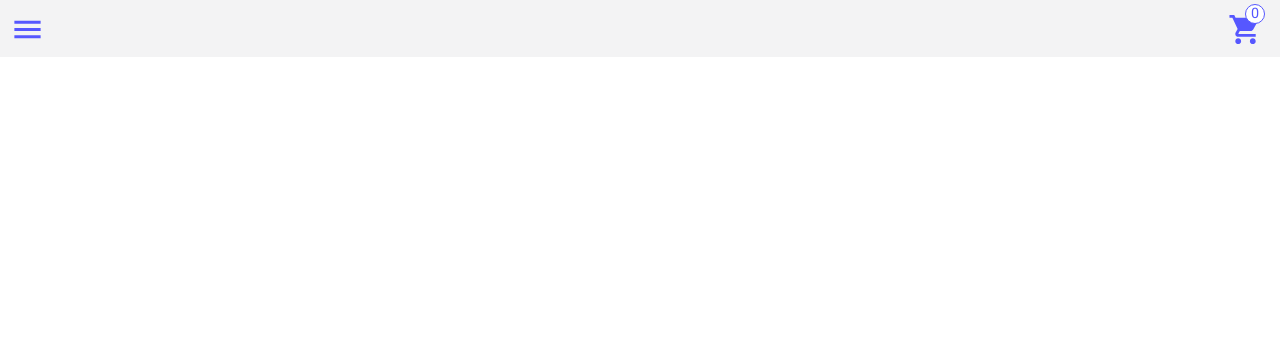
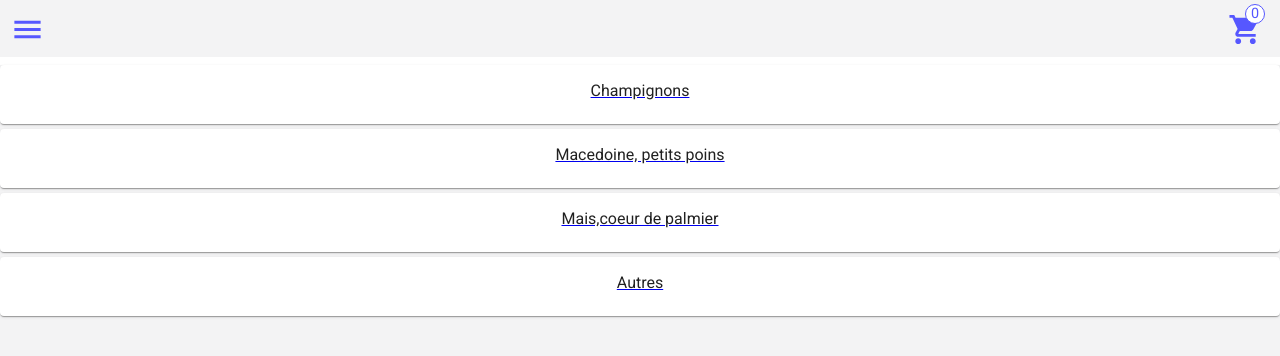
Before and after one commit to Rachidba/e-grocery, a React (Create React App) app in the folder web-client/: page /subcategories/1 in a window 1280 px wide. Before the commit this address had no page. Shown: the top 356 px of the page. Built offline with nearby package versions, Linux system fonts and the light colour scheme; what redux-immutable-state-invariant would draw is missing.

Commit message:
[Frontend] Create subcategories page

```diff
--- a/web-client/src/App.tsx
+++ b/web-client/src/App.tsx
@@ -1,20 +1,40 @@
 import React from 'react';
-import Theme from './Theme';
-import { ThemeProvider } from '@material-ui/core/styles';
+import Theme, { backgroundColor } from './Theme';
+import { makeStyles, ThemeProvider } from '@material-ui/core/styles';
 import Navbar from './components/Navbar/Navbar';
 import { Route, Switch } from 'react-router-dom';
 import CategoriesList from './pages/CategoriesList/CategoriesList';
 import NotFound from './pages/NotFound/NotFound';
+import SubcategoriesList from './pages/SubcategoriesList/SubcategoriesList';
+import ProductsList from './pages/ProductsList/ProductsList';
+import { Container } from '@material-ui/core';
+
+const useStyles = makeStyles({
+  app: {
+    margin: 0,
+    padding: 0,
+    marginTop: '65px',
+    backgroundColor: backgroundColor,
+  },
+});
 
 const App: React.FC = () => {
+  const classes = useStyles();
   return (
     <ThemeProvider theme={Theme}>
       <Navbar />
-      <Switch>
-        <Route exact path="/" component={CategoriesList} />
-        <Route path="/categories" component={CategoriesList} />
-        <Route component={NotFound} />
-      </Switch>
+      <Container className={classes.app}>
+        <Switch>
+          <Route exact path="/" component={CategoriesList} />
+          <Route path="/categories" component={CategoriesList} />
+          <Route
+            path="/subcategories/:categoryId"
+            component={SubcategoriesList}
+          />
+          <Route path="/products/:subcategoryId" component={ProductsList} />
+          <Route component={NotFound} />
+        </Switch>
+      </Container>
     </ThemeProvider>
   );
 };
--- a/web-client/src/index.css
+++ b/web-client/src/index.css
@@ -1,4 +1,5 @@
 body {
+  background-color: '#F3F3F4';
   margin: 0;
   font-family: Roboto, -apple-system, BlinkMacSystemFont, 'Segoe UI', 'Roboto',
     'Oxygen', 'Ubuntu', 'Cantarell', 'Fira Sans', 'Droid Sans', 'Helvetica Neue',
--- a/web-client/src/pages/CategoriesList/CategoriesList.tsx
+++ b/web-client/src/pages/CategoriesList/CategoriesList.tsx
@@ -2,15 +2,12 @@ import { makeStyles } from '@material-ui/core';
 import React, { useEffect, useState } from 'react';
 import { getCategories } from '../../services/apiMock';
 import { Category } from '../../store/types';
-import { backgroundColor } from '../../Theme';
 import CategoryItem from './CategoryItem/CategoryItem';
 
 const useStyle = makeStyles(() => ({
   categories: {
-    marginTop: '65px',
     display: 'grid',
     rowGap: '5px',
-    backgroundColor: backgroundColor,
     height: '100vh',
     gridColumnStart: 'auto',
     alignContent: 'start',
--- a/web-client/src/pages/ProductsList/ProductsList.tsx
+++ b/web-client/src/pages/ProductsList/ProductsList.tsx
@@ -1,23 +1,30 @@
-import React from 'react';
+import React, { useState, useEffect } from 'react';
+import { useParams } from 'react-router-dom';
 import ProductItem from './ProductItem/ProductItem';
 import { makeStyles } from '@material-ui/core';
 import { Product } from '../../store/types';
-import { backgroundColor } from '../../Theme';
+import { getProductsBySubcategory } from '../../services/apiMock';
 
-interface Props {
-  products: Product[];
-}
 const useStyles = makeStyles({
   productsGrid: {
-    marginTop: '70px',
     display: 'grid',
     gap: '5px',
     margin: '5px',
-    backgroundColor: backgroundColor,
+    height: '100vh',
+    alignContent: 'start',
   },
 });
-const ProductsList: React.FC<Props> = ({ products }) => {
+const ProductsList: React.FC = () => {
   const classes = useStyles();
+  const { subcategoryId }: { subcategoryId: string } = useParams();
+  const [products, setProducts] = useState<Product[]>([]);
+
+  useEffect(() => {
+    const subcategories = getProductsBySubcategory(Number(subcategoryId));
+    if (subcategories instanceof Array) {
+      setProducts(subcategories);
+    }
+  }, []);
   return (
     <div className={classes.productsGrid}>
       {products.map((p) => (
--- /dev/null
+++ b/web-client/src/pages/SubcategoriesList/SubcategoriesList.tsx
@@ -0,0 +1,41 @@
+import React, { useEffect, useState } from 'react';
+import { useParams } from 'react-router-dom';
+import { Subcategory } from '../../store/types';
+import { makeStyles } from '@material-ui/core';
+import { getSubcategories } from '../../services/apiMock';
+import SubcategoryItem from './SubcategoryItem/SubcategoryItem';
+
+interface Props {
+  subcategories: Subcategory[];
+}
+
+const useStyle = makeStyles(() => ({
+  subcategories: {
+    display: 'grid',
+    rowGap: '5px',
+    height: '100vh',
+    alignContent: 'start',
+  },
+}));
+
+const SubcategoriesList: React.FC<Props> = () => {
+  const classes = useStyle();
+  const { categoryId }: { categoryId: string } = useParams();
+  const [subcategories, setSubcategories] = useState<Subcategory[]>([]);
+
+  useEffect(() => {
+    const subcategories = getSubcategories(Number(categoryId));
+    if (subcategories instanceof Array) {
+      setSubcategories(subcategories);
+    }
+  }, []);
+  return (
+    <div className={classes.subcategories}>
+      {subcategories.map((subcategory) => (
+        <SubcategoryItem key={subcategory.id} subcategory={subcategory} />
+      ))}
+    </div>
+  );
+};
+
+export default SubcategoriesList;
--- /dev/null
+++ b/web-client/src/pages/SubcategoriesList/SubcategoryItem/SubcategoryItem.tsx
@@ -0,0 +1,28 @@
+import React from 'react';
+import { Subcategory } from '../../../store/types';
+import { Card, CardContent, makeStyles } from '@material-ui/core';
+import { Link } from 'react-router-dom';
+
+interface Props {
+  subcategory: Subcategory;
+}
+const useStyle = makeStyles(() => ({
+  subcategoryCard: {
+    width: '100%',
+    textAlign: 'center',
+    textDecoration: 'none',
+  },
+}));
+
+const SubcategoryItem: React.FC<Props> = ({ subcategory }) => {
+  const classes = useStyle();
+  return (
+    <Link to={'/products/' + subcategory.id}>
+      <Card className={classes.subcategoryCard}>
+        <CardContent>{subcategory.subcategoryName}</CardContent>
+      </Card>
+    </Link>
+  );
+};
+
+export default SubcategoryItem;
--- a/web-client/src/services/apiMock.ts
+++ b/web-client/src/services/apiMock.ts
@@ -16,3 +16,7 @@ export function getSubcategories(
   return categories.find((category) => category.id == categoryId)
     ?.subcategories;
 }
+
+export function getProductsBySubcategory(subcategoryId: number): Product[] {
+  return products.filter((p) => p.subcategoryId == subcategoryId);
+}
```
